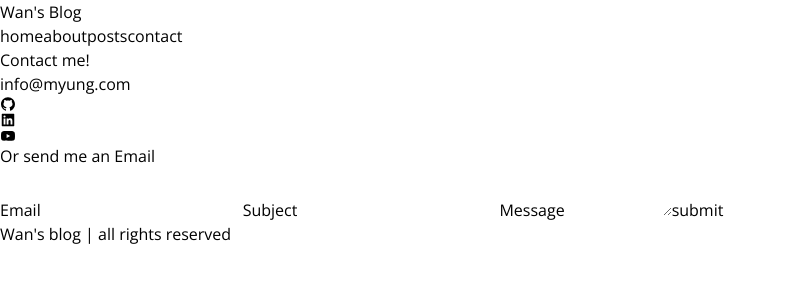
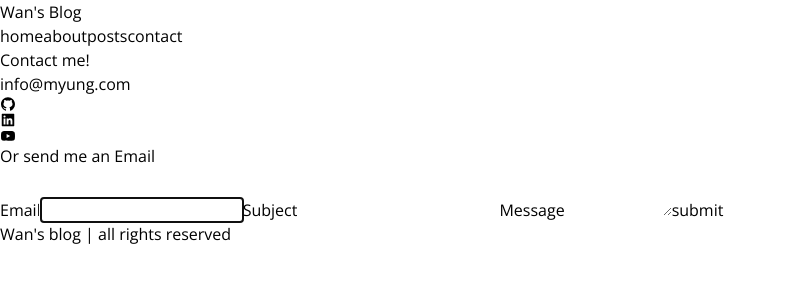
Before and after one commit to MyungWanPark/blog-next, a Next.js app: page /contact in a window 1280 px wide. Shown: the top 300 px of the page, without its empty margins (0-786 px from the left). Built offline with nearby package versions, Linux system fonts and the light colour scheme.

Commit message:
feat: sending email in Client-Side

```diff
--- a/package.json
+++ b/package.json
@@ -10,17 +10,20 @@
   },
   "dependencies": {
     "next": "14.1.0",
+    "nodemailer": "^6.9.10",
     "react": "^18",
     "react-dom": "^18",
     "react-icons": "^5.0.1",
     "react-markdown": "^9.0.1",
     "react-multi-carousel": "^2.8.4",
     "react-syntax-highlighter": "^15.5.0",
-    "remark-gfm": "^4.0.0"
+    "remark-gfm": "^4.0.0",
+    "yup": "^1.3.3"
   },
   "devDependencies": {
     "@tailwindcss/typography": "^0.5.10",
     "@types/node": "^20",
+    "@types/nodemailer": "^6",
     "@types/react": "^18",
     "@types/react-dom": "^18",
     "@types/react-syntax-highlighter": "^15",
--- /dev/null
+++ b/src/app/api/Email/route.ts
@@ -0,0 +1,14 @@
+import * as yup from "yup";
+
+const emailSchema = yup.object({
+    email: yup.string().required(),
+    subject: yup.string().required(),
+    message: yup.string().required(),
+});
+export async function POST(req: Request) {
+    if (!emailSchema.isValidSync(req.body)) {
+        return new Response("유효하지 않은 포맷", { status: 400 });
+    }
+
+    const { email, subject, message } = req.body;
+}
--- a/src/components/ContactForm.tsx
+++ b/src/components/ContactForm.tsx
@@ -2,6 +2,7 @@
 
 import { ChangeEvent, FormEvent, useState } from "react";
 import EmailResultBanner from "./EmailResultBanner";
+import { sendContactEmail } from "@/service/contact";
 type Form = {
     email: string;
     subject: string;
@@ -13,12 +14,14 @@ export type EmailResult = {
     message: string;
 };
 
-export default function ContactForm() {
-    const [form, setForm] = useState<Form>({
+const DEFAULT_FORM_DATA = {
     email: "",
     subject: "",
     message: "",
-    });
+};
+
+export default function ContactForm() {
+    const [form, setForm] = useState<Form>(DEFAULT_FORM_DATA);
     const [emailResult, setEmailResult] = useState<EmailResult | null>(null);
 
     const onChange = (
@@ -32,13 +35,25 @@ export default function ContactForm() {
     const onSubmit = (e: FormEvent<HTMLFormElement>) => {
         console.log("onSubmit 실행됨");
         e.preventDefault();
+        sendContactEmail(form) //
+            .then(() => {
                 setEmailResult({
                     state: "success",
                     message: "정상적으로 전송되었습니다.",
                 });
+                setForm(DEFAULT_FORM_DATA);
+            })
+            .catch(() => {
+                setEmailResult({
+                    state: "fail",
+                    message: "메일이 전송되지 않았습니다.",
+                });
+            })
+            .finally(() => {
                 setTimeout(() => {
                     setEmailResult(null);
                 }, 3000);
+            });
     };
     return (
         <section className="w-full max-w-md mt-4">
@@ -57,6 +72,7 @@ export default function ContactForm() {
                     value={form.email}
                     required
                     onChange={onChange}
+                    autoFocus
                 />
                 <label htmlFor="subject" className="my-1 font-bold">
                     Subject
--- /dev/null
+++ b/src/service/contact.ts
@@ -0,0 +1,18 @@
+import { Email } from "./email";
+
+export async function sendContactEmail(email: Email) {
+    const response = await fetch("/api/email", {
+        method: "POST",
+        body: JSON.stringify(email),
+        headers: {
+            "Content-Type": "application/json",
+        },
+    });
+    const data = await response.json();
+
+    if (!response.ok) {
+        throw new Error(data.message || "서버 요청에 실패하였습니다.");
+    }
+
+    return data;
+}
--- /dev/null
+++ b/src/service/email.ts
@@ -0,0 +1,5 @@
+export type Email = {
+    email: string;
+    subject: string;
+    message: string;
+};
```
Also changed, not shown: 1 other file (tests, documents, lock files or other folders). Lines whose indentation alone changed are shown as unchanged.
